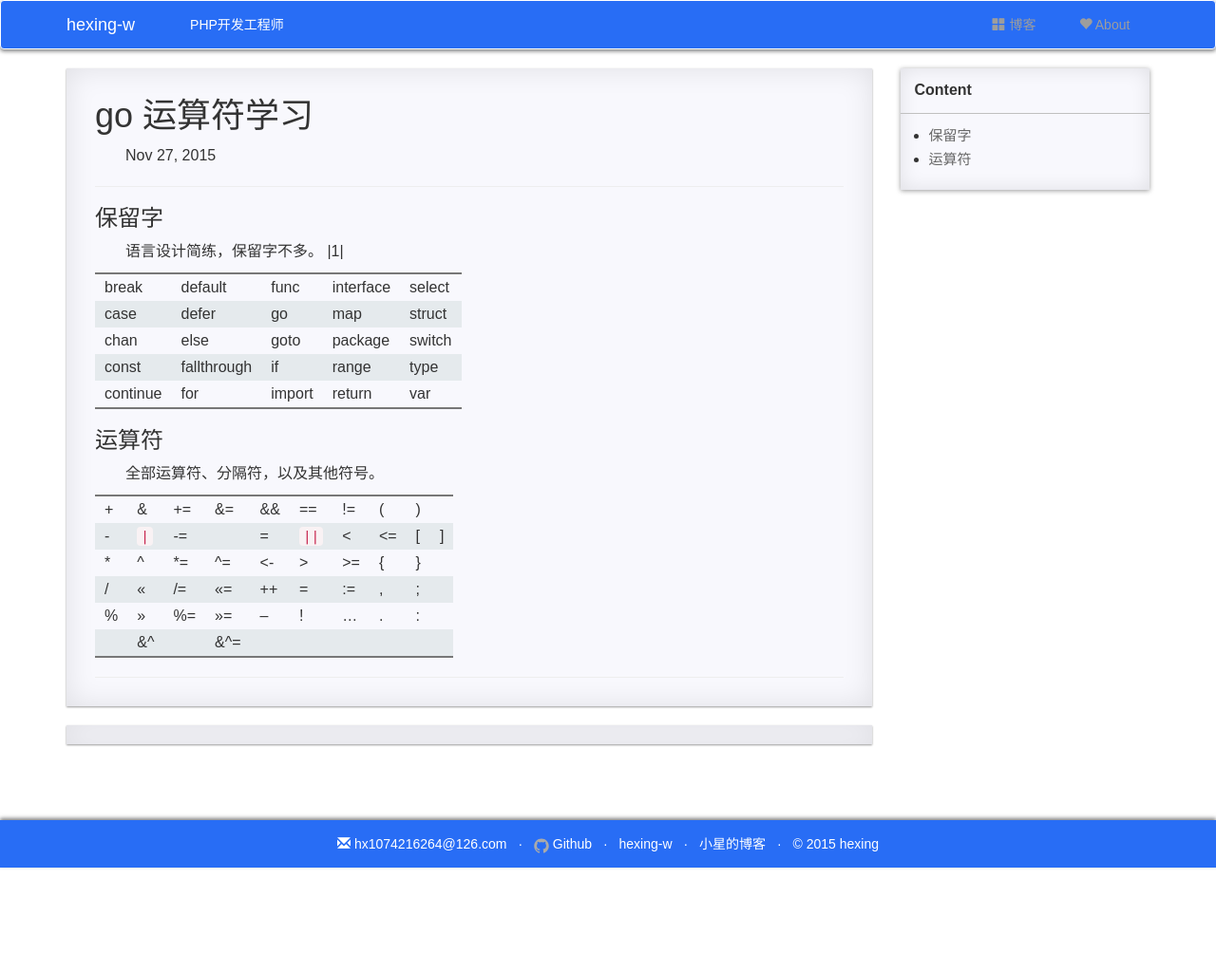
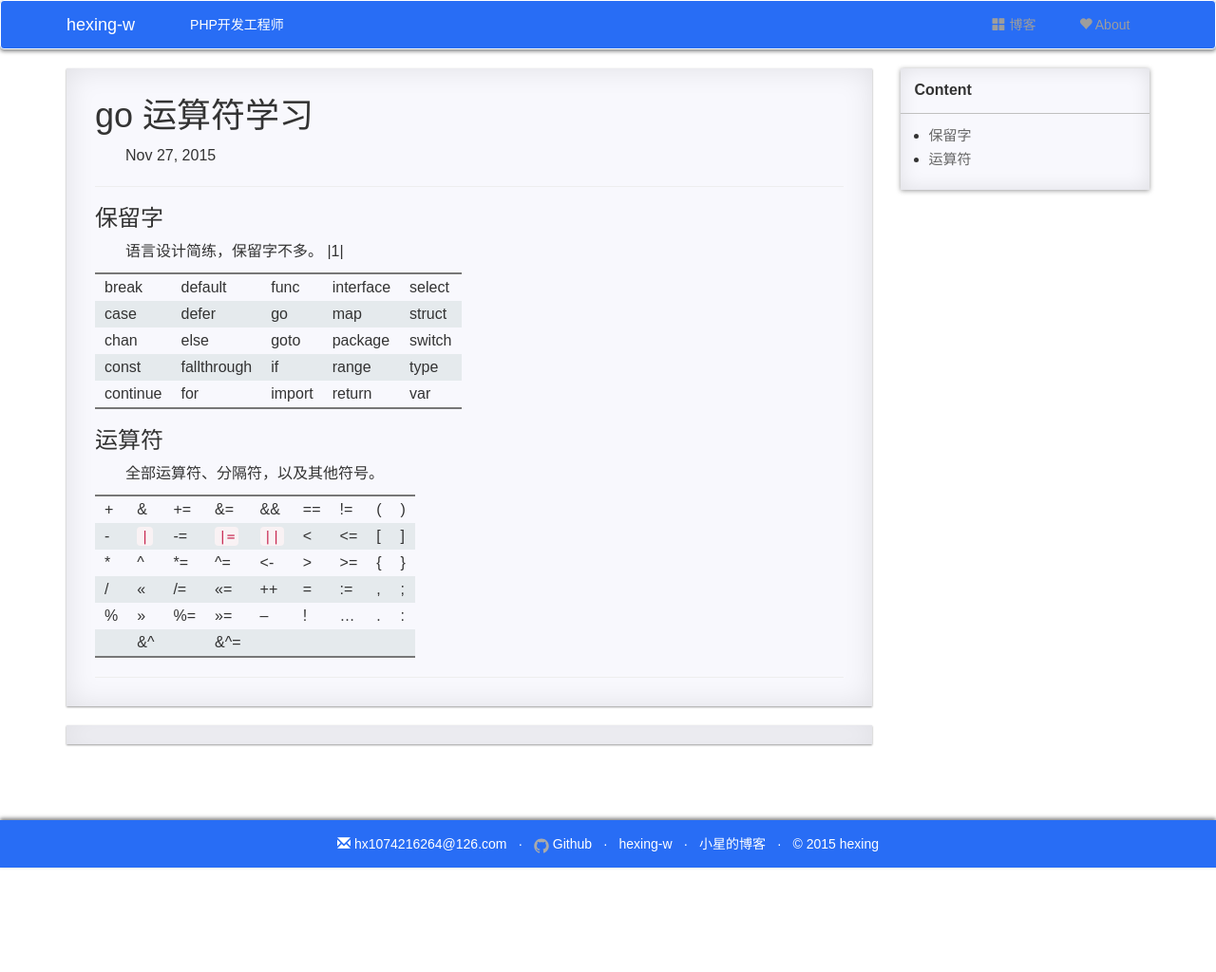
Before and after one commit to hexing-w/hexing-w.github.io, a Jekyll site: the page built from _posts/2015-11-30-go表达式.md, in a window 1280 px wide. Shown: the whole page at 95% size. Built offline with Jekyll 4.4.1, drawn with Linux system fonts in a browser that asks for light colours; nearby versions of some CDN libraries; comment, search, counter and statistics services are not loaded; a style sheet for code colours, icons or effects is not loaded.

Commit message:
last updtae

```diff
--- a/_posts/2015-11-30-go表达式.md
+++ b/_posts/2015-11-30-go表达式.md
@@ -25,7 +25,7 @@ continue|   for      |import|  return   | var
 全部运算符、分隔符，以及其他符号。
 
 |+| &	| += | &=  | &&  | ==  | !=  | (  | )
-|-| <code>|</code>	| -= | |=  |<code>||</code>  | <   | <=  | [  | ]
+|-|<code>|</code>|-=|<code>|=</code>|<code>||</code>|<| <=  | [  | ]
 |*| ^	| *= | ^=  | <-  | >   | >=  | {  | }
 |/| <<   | /= | <<= |  ++ |  =  | :=  | ,  | ;
 |%| >>   | %= | >>= |  -- |  !  | ... | .  | :
```
